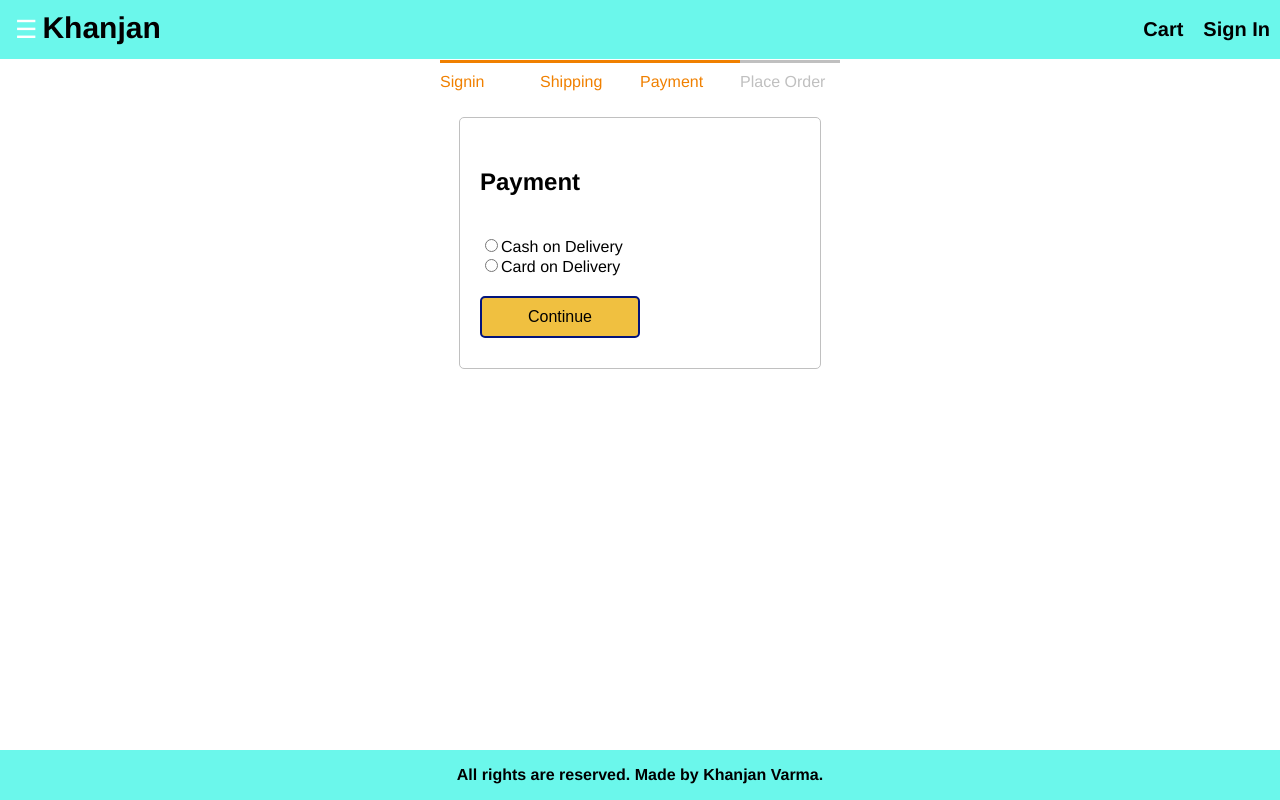
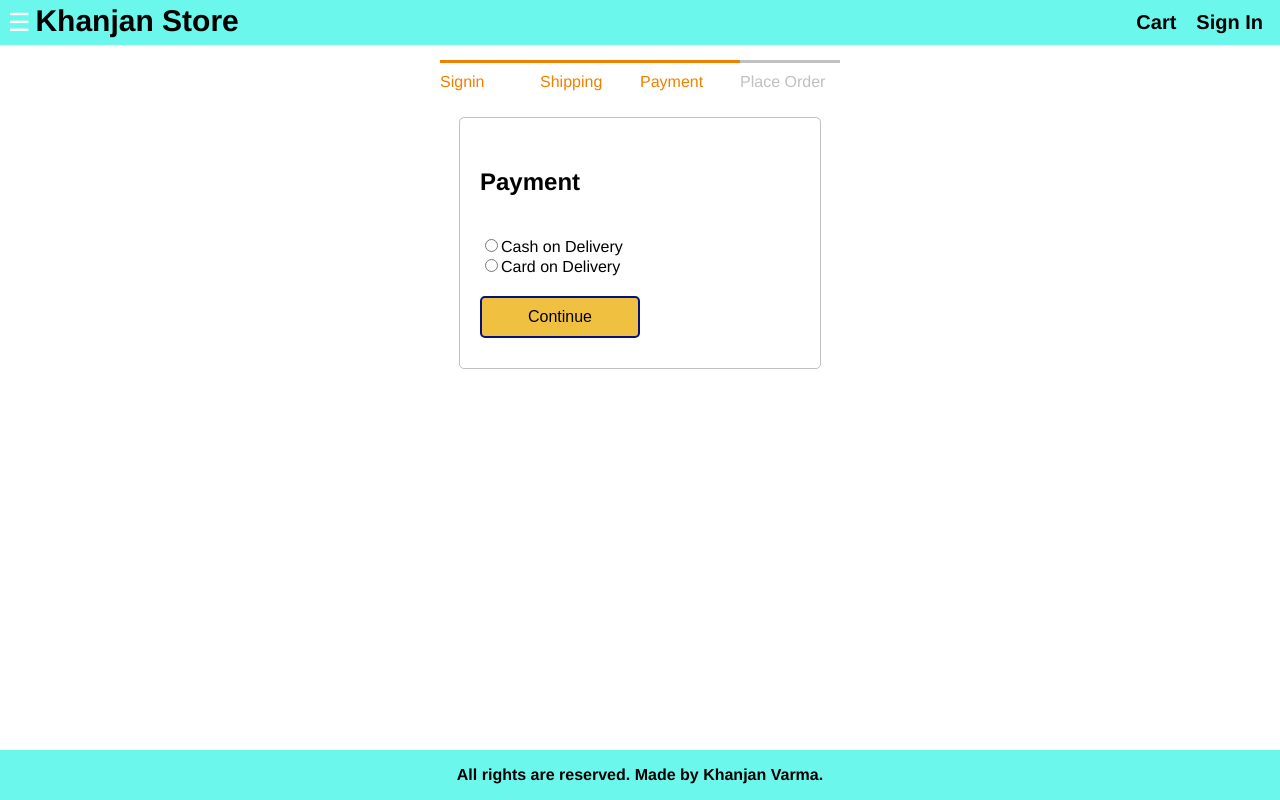
Before and after one commit to Khanjan04/Khanjan-Local-Store, a React (Create React App) app in the folder frontend/: page /payment in a window 1280 px wide. Built offline with nearby package versions, Linux system fonts and the light colour scheme.

Commit message:
Header text changed

```diff
--- a/frontend/src/App.js
+++ b/frontend/src/App.js
@@ -32,7 +32,7 @@ function App() {
                         <button className="option" onClick={openMenu}>
                             &#9776;
                         </button>
-                        <Link to="/">Khanjan</Link>
+                        <Link to="/">Khanjan Store</Link>
                     </div>
                     <div className="header-links">
                         <a href="cart">Cart</a>
--- a/frontend/src/index.css
+++ b/frontend/src/index.css
@@ -36,10 +36,11 @@ button {
   display: flex;
   justify-content: space-between;
   align-items: center;
-  padding: 1rem;
-  position: fixed; /* Set the navbar to fixed position */
+  padding: 0.3rem;
+  position: fixed;
   width: 100%;
   height: fit-content;
+  border-bottom: #000000;
 }
 .brand a {
   color: #020000;
@@ -87,7 +88,7 @@ a:hover {
 .products li {
   list-style-type: none;
   flex: 0 1 30rem;
-  margin-bottom: 7rem;
+  margin-bottom: 1rem;
   margin-left: 7rem;
   margin-right: 7rem;
   height: 45rem;
@@ -106,6 +107,7 @@ a:hover {
 }
 .product-brand {
   font-size: 2rem;
+  font-family: Helvetica;
   color: #000000;
   align-self: center;
   padding-bottom: 0.5rem;
@@ -116,10 +118,10 @@ a:hover {
   align-self: center;
 }
 .product-image {
-  display: flex;
+  display: flexbox;
   justify-content: center;
   width: 100%;
-  height: auto;
+  height: 100%;
   max-height: 30rem;
 }
 
```
